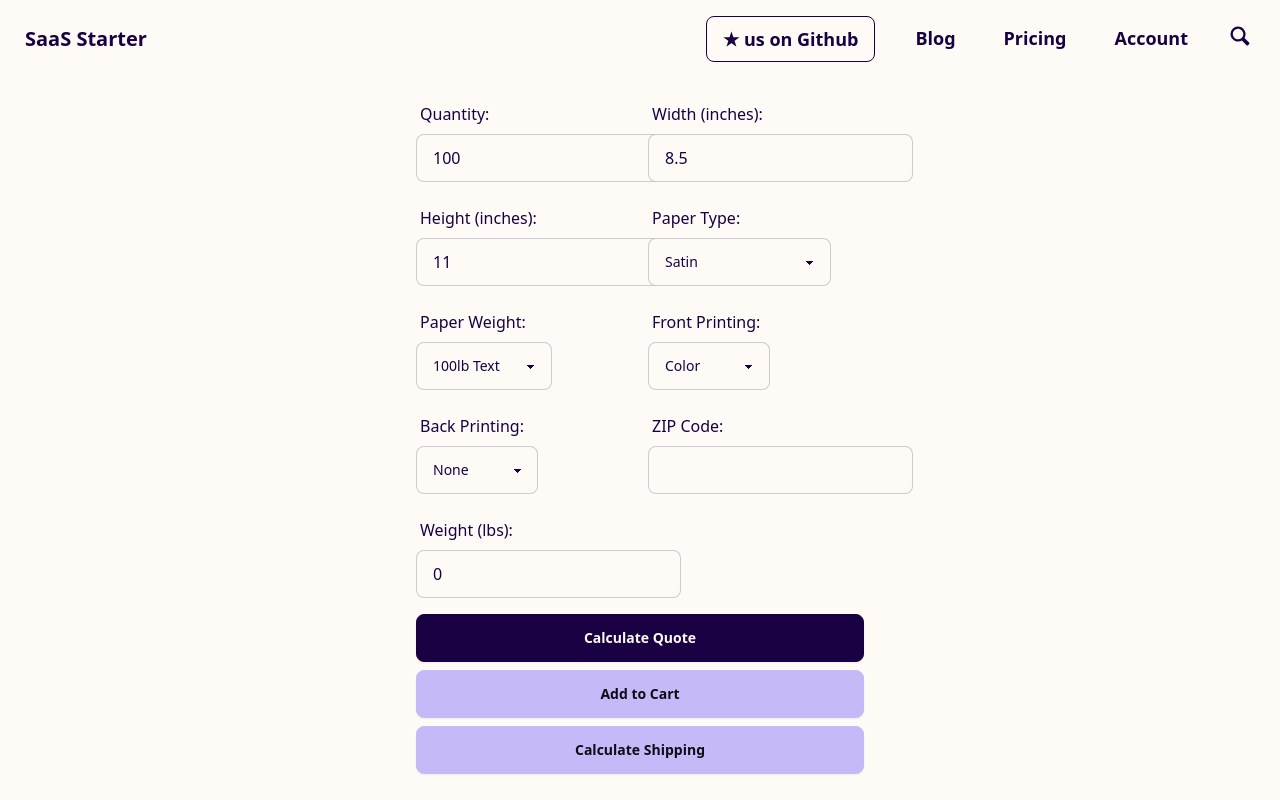
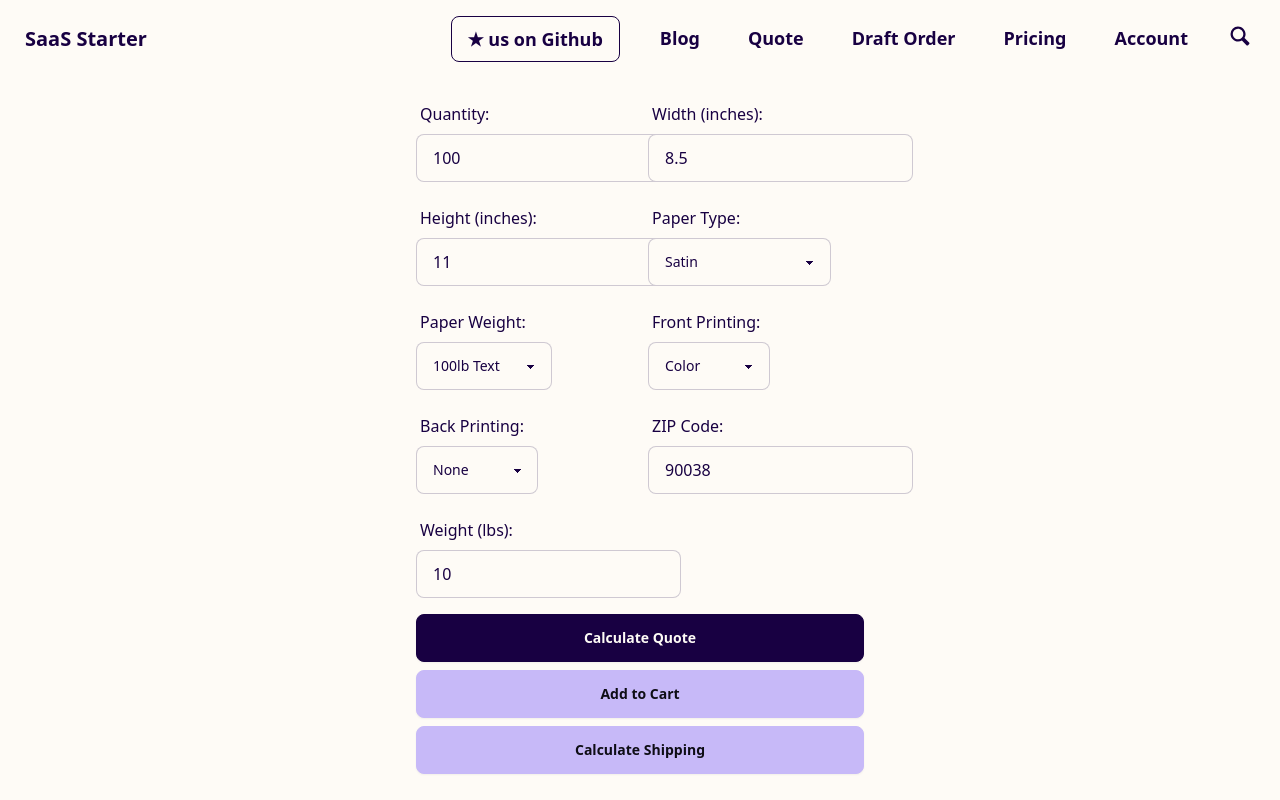
Before and after one commit to leimanchan/PlexSaas, a SvelteKit app: page /quote in a window 1280 px wide. Shown: the top 800 px of the page. Built offline with nearby package versions, Linux system fonts and the light colour scheme; no server answers.

Commit message:
url to env
moved url to env to keep things more protected. also updated URLs to quote and draft order.

```diff
--- a/src/lib/apiTools/shopify/shopifyService.ts
+++ b/src/lib/apiTools/shopify/shopifyService.ts
@@ -3,7 +3,7 @@ import { executeGraphQLQuery } from '$lib/apiTools/graphQL/graphqlClient';
 import { buildCartCreateMutation, buildGetDepositVariantsQuery } from '$lib/apiTools/shopify/shopifyQueries';
 
 async function addToShopifyCart(formData: unknown, totalCost: number) {
-    const shopifyStorefrontUrl = 'https://e04ebb-82.myshopify.com/api/2024-01/graphql';
+    const shopifyStorefrontUrl = `${import.meta.env.VITE_SHOPIFY_STORE_URL}/api/2024-01/graphql`;
     const storefrontAccessToken = import.meta.env.VITE_SHOPIFY_STOREFRONT_API_KEY;
 
     if (!storefrontAccessToken) {
@@ -16,7 +16,7 @@ async function addToShopifyCart(formData: unknown, totalCost: number) {
 }
 
 async function getDepositVariants() {
-    const shopifyStorefrontUrl = 'https://e04ebb-82.myshopify.com/api/2024-01/graphql';
+    const shopifyStorefrontUrl = `${import.meta.env.VITE_SHOPIFY_STORE_URL}/api/2024-01/graphql`;
     const storefrontAccessToken = import.meta.env.VITE_SHOPIFY_STOREFRONT_API_KEY;
 
     if (!storefrontAccessToken) {
--- a/src/routes/(marketing)/+layout.svelte
+++ b/src/routes/(marketing)/+layout.svelte
@@ -22,6 +22,8 @@
         >
       </li>
       <li class="md:mx-2"><a href="/blog">Blog</a></li>
+      <li class="md:mx-2"><a href="/quote">Quote</a></li>
+      <li class="md:mx-2"><a href="/draftOrder">Draft Order</a></li>
       <li class="md:mx-2"><a href="/pricing">Pricing</a></li>
       <li class="md:mx-2"><a href="/account">Account</a></li>
       <li class="md:mx-0">
--- a/src/routes/(marketing)/quote/+page.svelte
+++ b/src/routes/(marketing)/quote/+page.svelte
@@ -7,8 +7,8 @@
   let apiResponse = writable("")
   let shippingResult = writable("")
 
-  let zip = ""
-  let weight = 0
+  let zip = "90038"
+  let weight = 10
 
   async function addToCart() {
     try {
```
